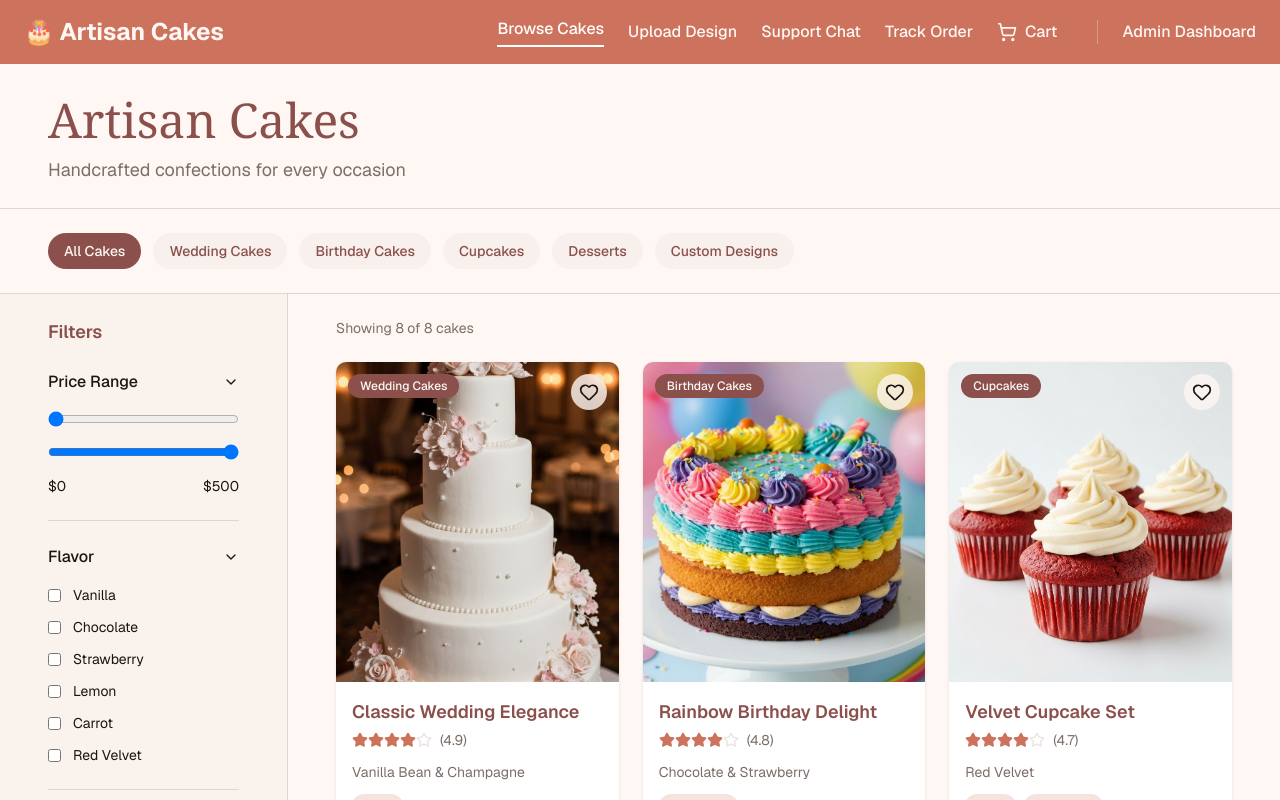
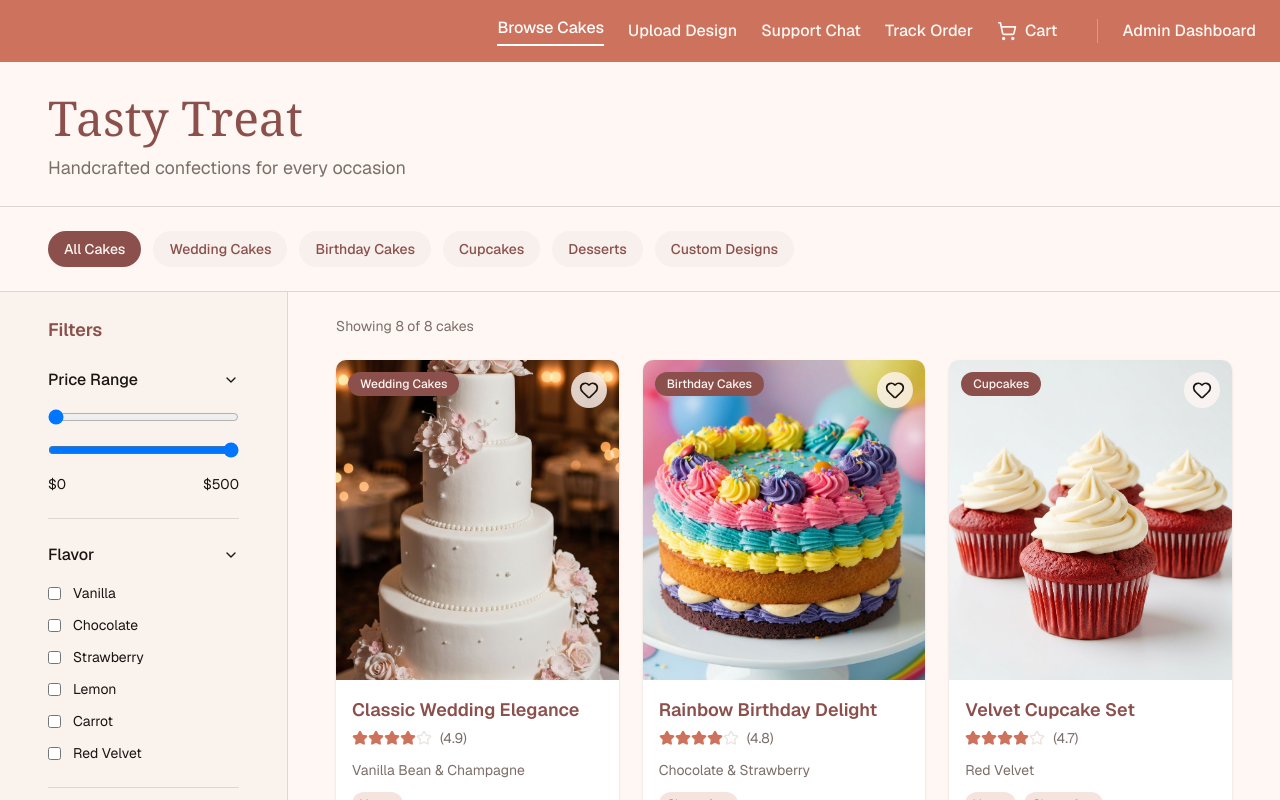
Before and after one commit to piyumiimasha/Tasty_Treat_fe, a Next.js app in the folder tasty_treat_app/: page / in a window 1280 px wide. Shown: the top 800 px of the page. Built offline with nearby package versions, Linux system fonts and the light colour scheme.

Commit message:
feat: update title and header to "Tasty Treat"

```diff
--- a/tasty_treat_app/src/app/layout.tsx
+++ b/tasty_treat_app/src/app/layout.tsx
@@ -8,7 +8,7 @@ const _geist = Geist({ subsets: ["latin"] })
 const _geistMono = Geist_Mono({ subsets: ["latin"] })
 
 export const metadata: Metadata = {
-  title: "Artisan Cakes - Premium Handcrafted Confections",
+  title: "Tasty Treat",
   description:
     "Browse, customize, and order exquisite handcrafted cakes for every occasion. Wedding cakes, birthday cakes, cupcakes with dietary options.",
   generator: "v0.app",
--- a/tasty_treat_app/src/components/cake-browser.tsx
+++ b/tasty_treat_app/src/components/cake-browser.tsx
@@ -107,7 +107,7 @@ const CAKES_DATA = [
 
 export default function CakeBrowser() {
   const [selectedCategory, setSelectedCategory] = useState("All Cakes")
-  const [priceRange, setPriceRange] = useState([0, 500])
+  const [priceRange, setPriceRange] = useState<[number, number]>([0, 500])
   const [selectedFlavors, setSelectedFlavors] = useState<string[]>([])
   const [selectedDietary, setSelectedDietary] = useState<string[]>([])
   const [selectedSize, setSelectedSize] = useState<string[]>([])
@@ -132,7 +132,7 @@ export default function CakeBrowser() {
     <div className="flex flex-col w-full min-h-screen bg-background">
       {/* Header Section */}
       <div className="w-full px-6 lg:px-12 pt-8 pb-6 border-b border-border">
-        <h1 className="text-4xl lg:text-5xl font-serif text-primary mb-3">Artisan Cakes</h1>
+        <h1 className="text-4xl lg:text-5xl font-serif text-primary mb-3">Tasty Treat</h1>
         <p className="text-muted-foreground text-lg">Handcrafted confections for every occasion</p>
       </div>
 
--- a/tasty_treat_app/src/components/navigation.tsx
+++ b/tasty_treat_app/src/components/navigation.tsx
@@ -20,7 +20,7 @@ export default function Navigation() {
     <nav className="bg-accent text-accent-foreground shadow-md">
       <div className="max-w-7xl mx-auto px-6 py-4">
         <div className="flex items-center justify-between">
-          <h1 className="text-2xl font-bold">🎂 Artisan Cakes</h1>
+          <h1 className="text-2xl font-bold"></h1>
           <div className="flex gap-6 items-center">
             {navLinks.map((link) => (
               <Link
```
